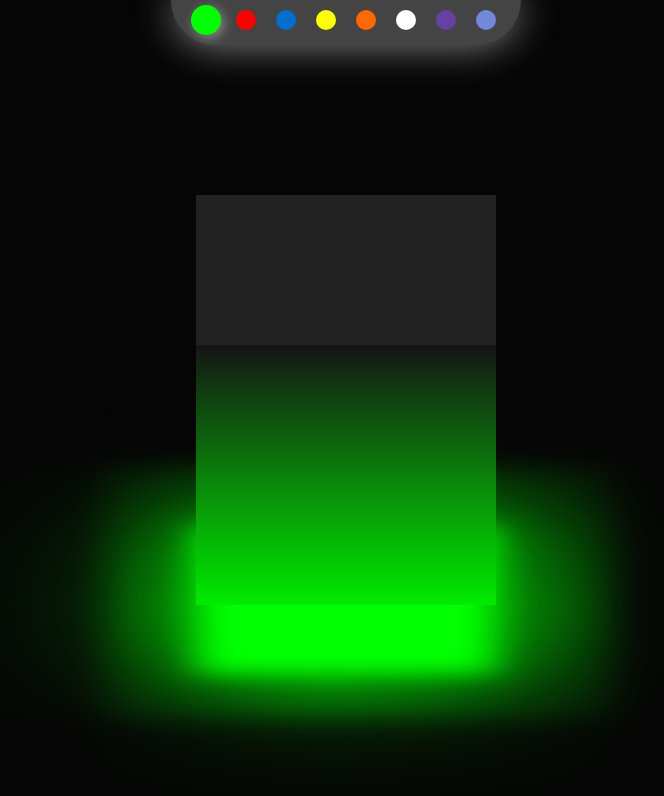
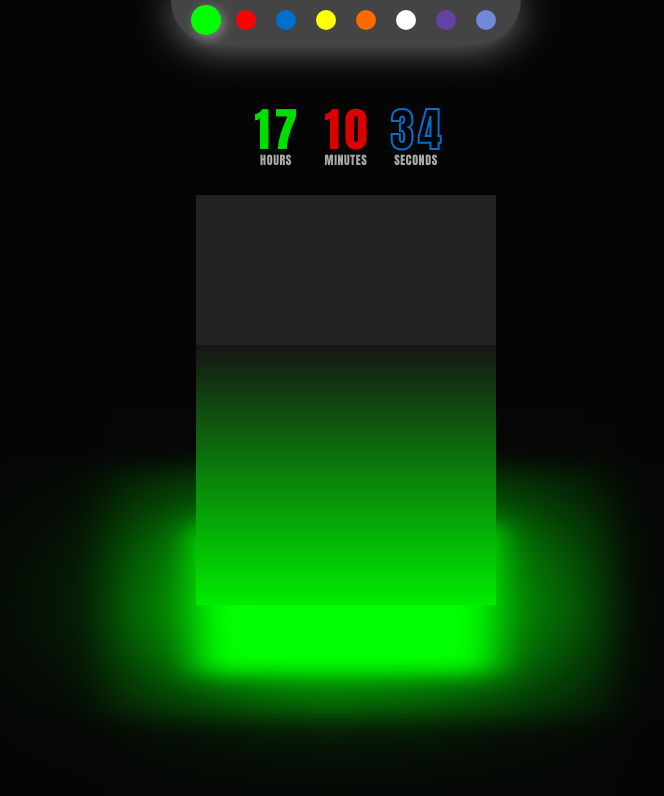
Before and after one commit to MrEidam/Color-Cube, a plain HTML site: page index.html in a window 1280 px wide. Shown: the whole page, without its empty margins (294-958 px from the left). Drawn offline with Linux system fonts and the light colour scheme.

Commit message:
V3 - Added Time

```diff
--- a/index.html
+++ b/index.html
@@ -29,6 +29,29 @@
         <span class="cl"        style="--clr:#6441a5;" onclick="CColor('#6441a5')"></span>
         <span class="cl"        style="--clr:#7289DA;" onclick="CColor('#7289DA')"></span>
     </div>
+    <div class="clock">
+        <div class="digital" style="--clr:#00dd00;">
+            <div class="screen" data-text="Hours">
+                <div class="time">
+                    <div id="hour"></div>
+                </div>
+            </div>
+        </div>
+        <div class="digital" style="--clr:#dd0000;">
+            <div class="screen" data-text="Minutes">
+                <div class="time">
+                    <div id="minutes"></div>
+                </div>
+            </div>
+        </div>
+        <div class="digital" style="--clr:#006FCD;">
+            <div class="screen" data-text="Seconds">
+                <div class="time">
+                    <div id="seconds"></div>
+                </div>
+            </div>
+        </div>
+    </div>
     <script src="main.js"></script>
 </body>
 </html>
--- a/main.js
+++ b/main.js
@@ -1,21 +1,3 @@
-/*function CColor(color){
-    document.querySelectorAll('.side').forEach((element) => {
-        element.style.background =
-        'linear-gradient(to bottom, #151515, '+color+')';
-    });
-    document.getElementById('top').style.setProperty('--color', color);
-
-    //before.style.setProperty('--color',color)
-
-    // active marking
-    document.getElementsByClassName('cl').forEach(function(item){
-        item.classList.remove('active');
-    })
-    event.target.classList.add('active');
-
-
-
-}*/
 let Shadow
 function CColor(color, rgb) {
     // Change the background of elements with the class 'side'
@@ -37,16 +19,14 @@ function CColor(color, rgb) {
             d:`,0 0 400px rgba(${rgb}0.8)`,
             e:`,0 0 500px rgba(${rgb}1)
         ;`}
-    document.getElementById('before').style.setProperty('--sh', `${Shadow.a}${Shadow.b}${Shadow.c}${Shadow.d}${Shadow.e}`);
-
-    // Construct the box-shadow property
-    const boxShadowValue = `0 0 120px rgba(${rgb}, 0.2), 0 0 200px rgba(${rgb}, 0.4), 0 0 300px rgba(${rgb}, 0.6), 0 0 400px rgba(${rgb}, 0.8), 0 0 500px rgba(${rgb}, 1)`;
-
-    // Set the box-shadow property directly
-    document.getElementById('before').style.boxShadow = boxShadowValue;*/
+    document.getElementById('before').style.setProperty('--sh', `${Shadow.a}${Shadow.b}${Shadow.c}${Shadow.d}${Shadow.e}`);*/
 
     // Shadow
-    Shadow = `0 0 120px ${color+'33'},0 0 200px ${color+'66'},0 0 300px ${color+'99'},0 0 400px ${color+'cc'}`
+    Shadow = `
+            0 0 120px ${color+'33'},
+            0 0 200px ${color+'66'},
+            0 0 300px ${color+'99'},
+            0 0 400px ${color+'cc'}`
     let Shadow4 = `,0 0 500px ${color};`
     before.style.boxShadow = Shadow// + Shadow4
 
@@ -60,3 +40,19 @@ function CColor(color, rgb) {
     event.target.classList.add('active');
     console.log(Shadow);
 }
+
+// Clock
+
+let hours = document.getElementById('hour');
+let minutes = document.getElementById('minutes');
+let seconds = document.getElementById('seconds');
+
+setInterval(() => {
+    let h = new Date().getHours();
+    let m = new Date().getMinutes();
+    let s = new Date().getSeconds();
+
+    hours.innerHTML = h;
+    minutes.innerHTML = m;
+    seconds.innerHTML = s;
+})
--- a/style.css
+++ b/style.css
@@ -1,7 +1,9 @@
+@import url('https://fonts.googleapis.com/css2?family=Anton&display=swap');
 *{
     margin: 0;
     padding: 0;
     box-sizing: border-box;
+    user-select: none;
     transition: 0.5s;
 }
 body{
@@ -107,3 +109,55 @@ body{
     scale: 1.5;
     transition: 0.5s;
 }
+.clock{
+    position: absolute;
+    top: 69px;
+    display: flex;
+    gap: 10px;
+    font-family: 'Anton', sans-serif;
+}
+.clock .digital{
+    position: relative;
+    width: 60px;
+    height: 120px;/*
+    box-shadow: 20px 20px 20px -10px rgba(0,0,0,0.15),
+    inset 15px 15px 10px rgba(255,255,255,0.5),
+    -15px -15px 35px rgba(255,255,255,0.35),
+    inset -1px -1px 10px rgba(0,0,0,0.2);*/
+}
+.clock .digital .screen{
+    position: absolute;
+    inset: 20px;/*
+    box-shadow: 5px 5px 15px 0 #152b4a66,
+    inset 5px 5px 5px rgba(200,200,200,0.35),
+    5px 5px 15px rgba(255,255,255,1);*/
+}
+.clock .digital .screen::before{
+    content: attr(data-text);
+    position: absolute;
+    bottom: -2.5px;
+    left: 50%;
+    transform: translateX(-50%) scale(0.75);
+    letter-spacing: 0.05em;
+    color: #aaa;
+    text-transform: uppercase;
+
+}
+.clock .digital .time{
+    position: absolute;
+    inset: 0;
+    display: flex;
+    justify-content: center;
+    align-items: center;
+}
+.clock .digital .time div{
+    position: relative;
+    font-size: 2.9em;
+    color: var(--clr);
+    letter-spacing: 0.1em;
+    margin-left: 0.1em;
+}
+.clock .digital:nth-last-child(1) .time div{
+    color: transparent;
+    -webkit-text-stroke: 2px var(--clr);
+}
```
Also changed, not shown: 1 other file.
